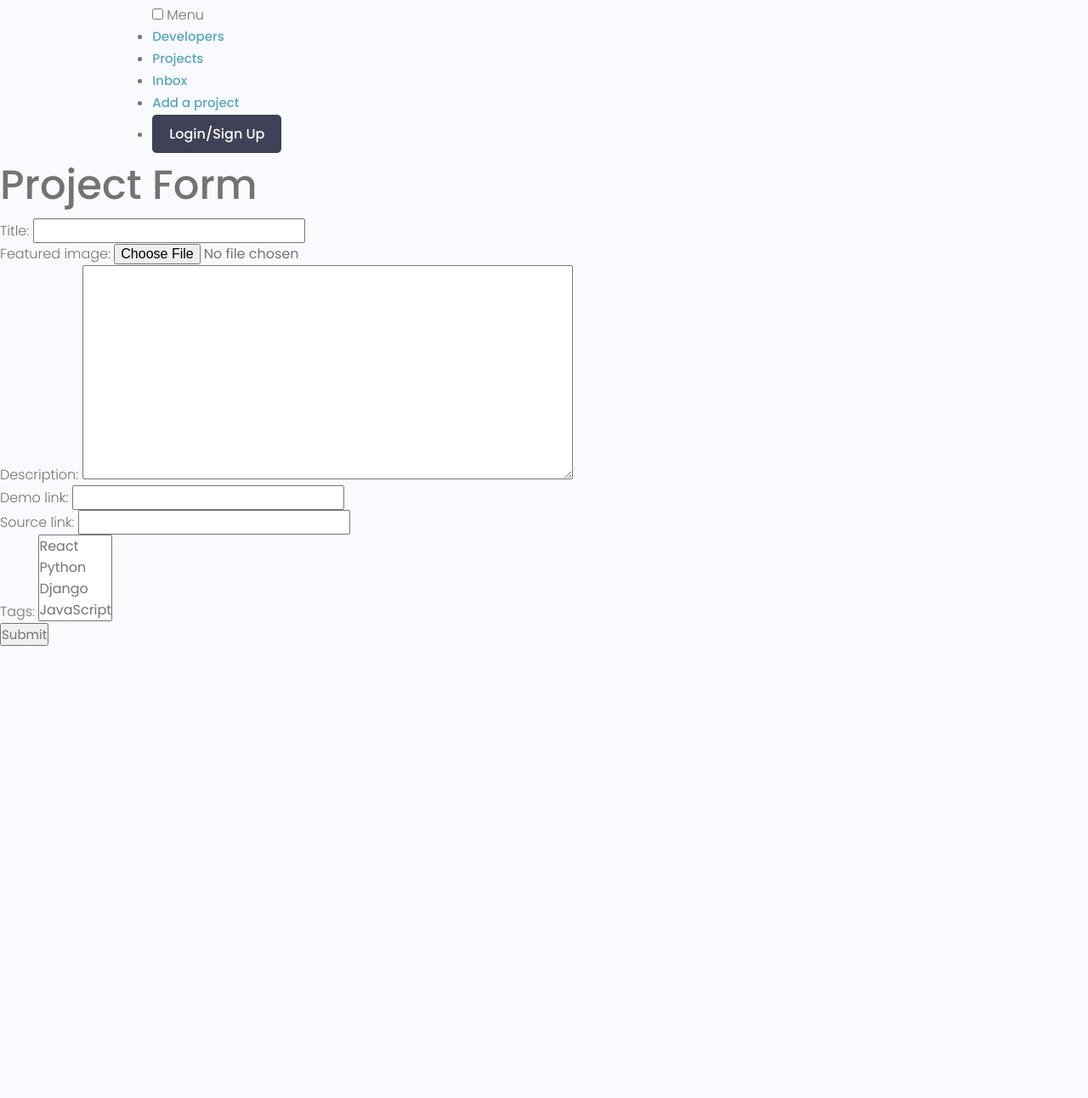
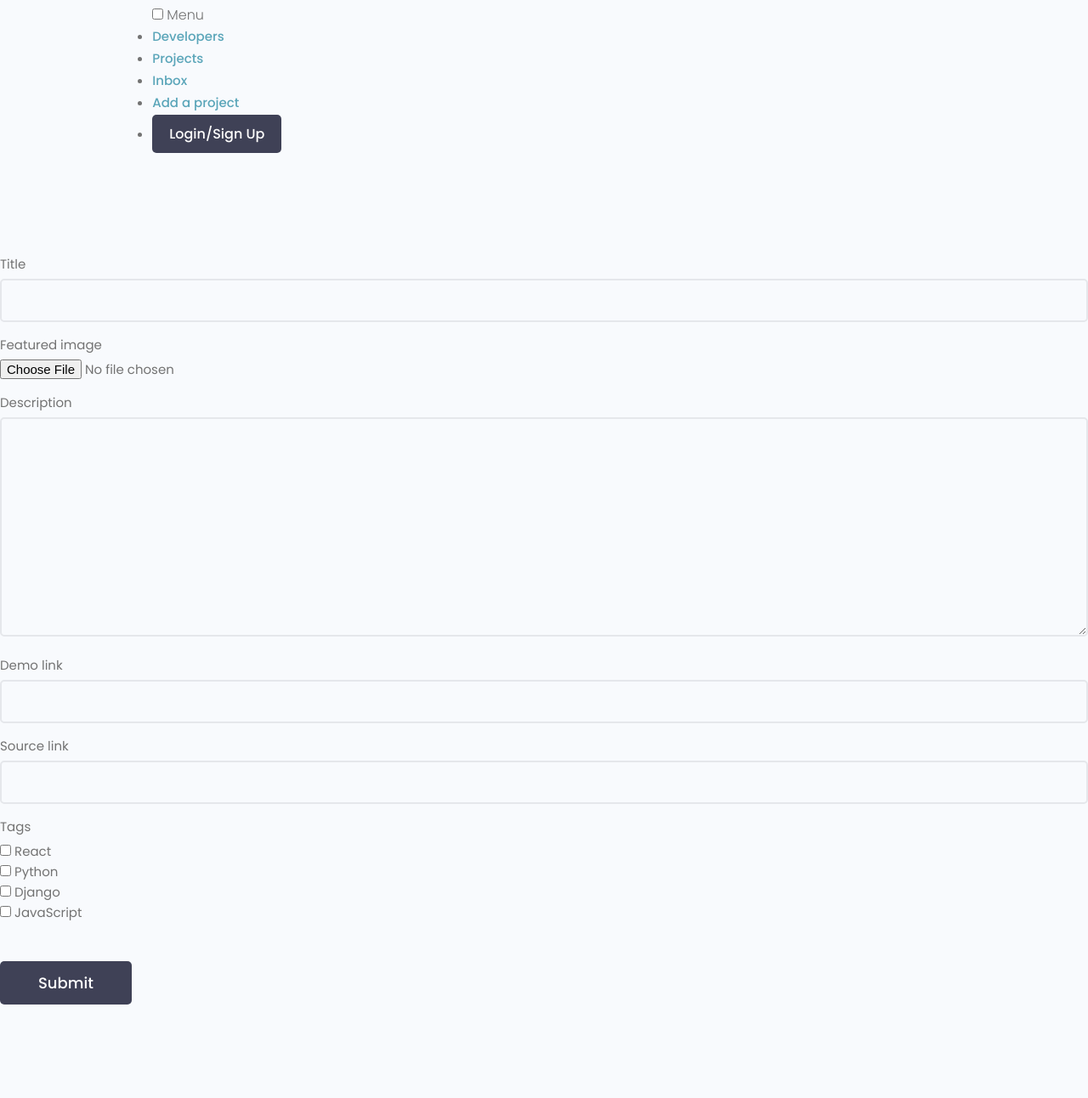
Before and after one commit to numansafi/devsearch, a Django app: page /create-project/ in a window 1280 px wide. Shown: the part 304-1596 px from the top of the page at 85% size. Before the commit the page ends 1064 px from the top, so only its background shows below. Run offline with Django 3.2, Linux system fonts and the light colour scheme; data comes from the database, SQL or seed files in the repository; some libraries are stand-ins or nearby versions.

Commit message:
forms formatted

```diff
--- a/projects/forms.py
+++ b/projects/forms.py
@@ -1,8 +1,22 @@
-from django.forms import ModelForm
+from django.forms import ModelForm, fields, widgets
 from .models import Project
+from django import forms
 
 
 class ProjectForm(ModelForm):
     class Meta:
         model = Project
         fields = ['title','featured_image','description','demo_link','source_link', 'tags']
+
+        widgets = {
+            'tags': forms.CheckboxSelectMultiple()
+        }
+
+    def __init__(self, *args, **kwargs):
+        super(ProjectForm, self).__init__(*args, **kwargs)
+
+        for name, field in self.fields.items():
+            field.widget.attrs.update({'class':'input'})
+
+        # self.fields['title'].widget.attrs.update({'class':'input'})
+        # self.fields['description'].widget.attrs.update({'class':'input'})
--- a/projects/templates/projects/project_form.html
+++ b/projects/templates/projects/project_form.html
@@ -1,15 +1,30 @@
 {% extends 'main.html' %}
 {% block content %}
 
-<h1>Project Form</h1>
 
-<form action="" method="POST" enctype="multipart/form-data">
-  <!-- to ensure inputted data is not manipulated -->
-  {% csrf_token %}
-  <!-- 'form.as_p' wraps 'p' tags around each field -->
-  {{form.as_p}}
-  <input type="Submit">
-</form>
+<!-- Main Section -->
+<main class="formPage my-xl">
+    <div class="content-box">
+        <div class="formWrapper">
+            <a class="backButton" href="#"><i class="im im-angle-left"></i></a>
+            <br>
+
+            <form class="form" method="multipart/form-data">
+                {% csrf_token %}
+
+                {% for field in form %}
+                <!-- Input:Text -->
+                <div class="form__field">
+                    <label for="formInput#text">{{field.label}}</label>
+                    {{field}}
+                </div>
+                {% endfor %}
 
 
+                <input class="btn btn--sub btn--lg  my-md" type="submit" value="Submit" />
+            </form>
+        </div>
+    </div>
+</main>
+
 {% endblock content %}
```
